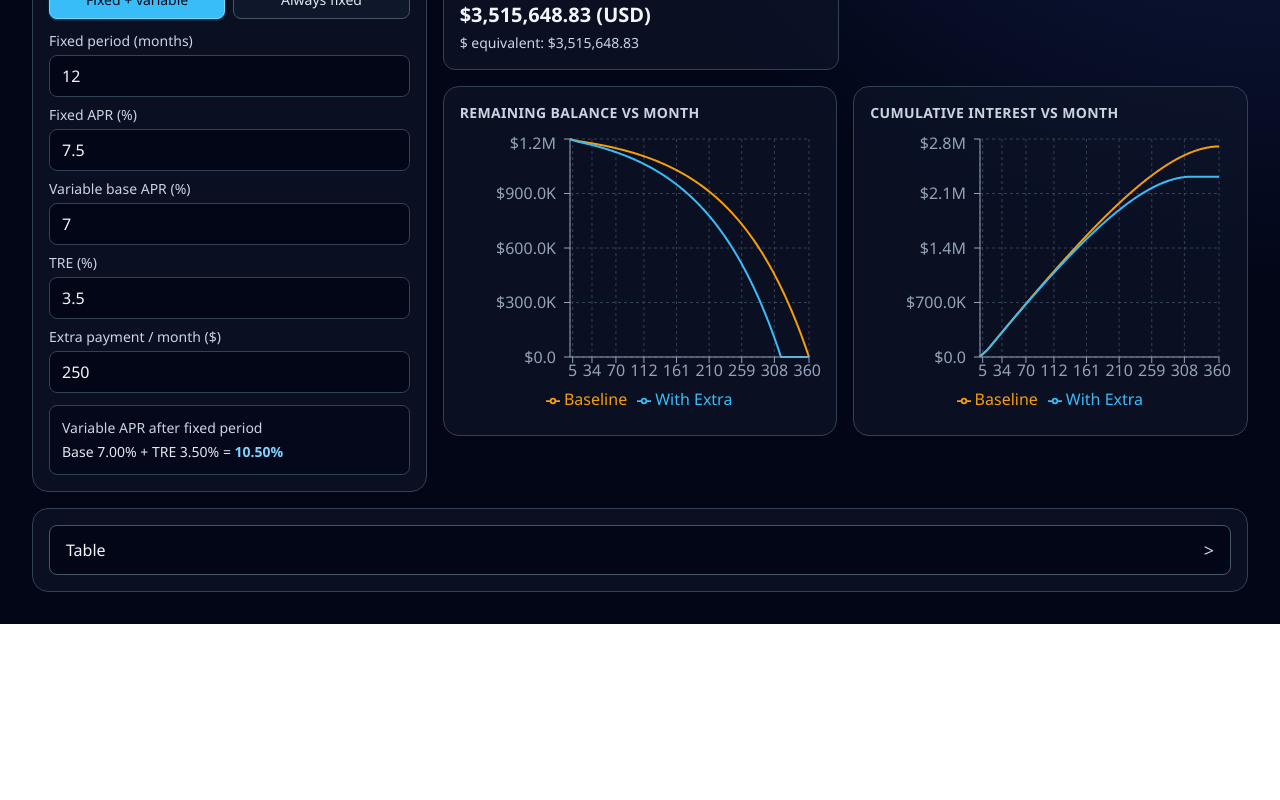
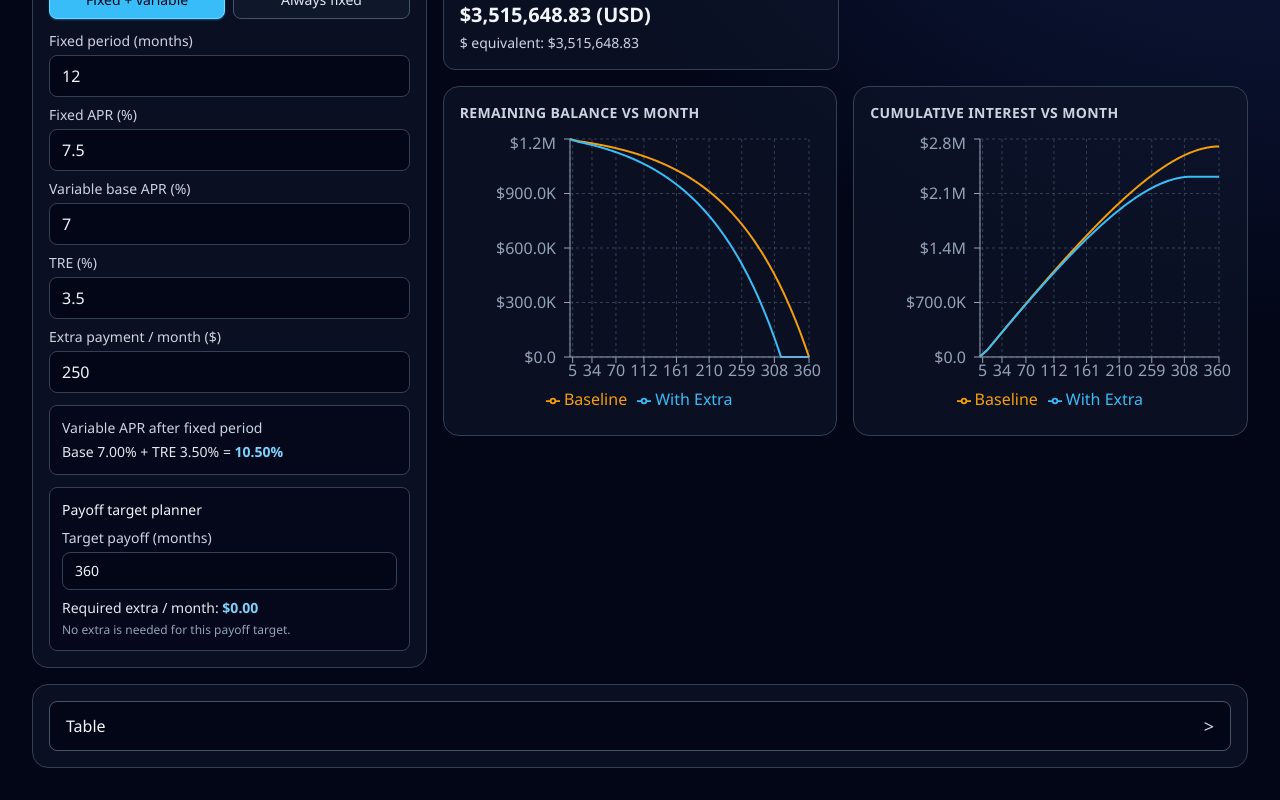
Before and after one commit to maury844/pay-me-now, a React (Vite) app: page / in a window 1280 px wide. Shown: the part 478-1278 px from the top of the page. Before the commit the page ends 1102 px from the top, so only its background shows below. Built offline with nearby package versions, Linux system fonts and the light colour scheme.

Commit message:
feat: add calculation of extra for an expected date finish

```diff
--- a/src/App.tsx
+++ b/src/App.tsx
@@ -5,7 +5,7 @@ import { InputsCard } from './components/InputsCard';
 import { SummaryCards } from './components/SummaryCards';
 import { useDebouncedValue } from './hooks/useDebouncedValue';
 import { useExchangeRate } from './hooks/useExchangeRate';
-import { simulate } from './simulation';
+import { calculateRequiredMonthlyExtra, simulate } from './simulation';
 import type { CurrencyCode, InputState, RateMode, TermUnit } from './types/app';
 import { buildChartRows, toSafeNumber } from './utils/simulationView';
 
@@ -25,6 +25,9 @@ function App() {
   const [termUnit, setTermUnit] = useState<TermUnit>('years');
   const [rateMode, setRateMode] = useState<RateMode>('FIXED_PLUS_VARIABLE');
   const [inputs, setInputs] = useState<InputState>(defaultInputs);
+  const [targetPayoffMonths, setTargetPayoffMonths] = useState(
+    defaultInputs.termValue * 12,
+  );
   const [currency, setCurrency] = useState<CurrencyCode>('USD');
   const { exchangeRate, resolvedExchangeRate, onExchangeRateChange } =
     useExchangeRate(currency);
@@ -76,6 +79,14 @@ function App() {
     simulationConfig,
     CALCULATION_DEBOUNCE_MS,
   );
+  const normalizedTargetPayoffMonths = Math.max(
+    1,
+    Math.round(toSafeNumber(targetPayoffMonths)),
+  );
+  const { debouncedValue: debouncedTargetPayoffMonths } = useDebouncedValue(
+    normalizedTargetPayoffMonths,
+    CALCULATION_DEBOUNCE_MS,
+  );
 
   const baselineResult = useMemo(
     () =>
@@ -109,6 +120,22 @@ function App() {
     0,
     baselineResult.totalInterest - extraResult.totalInterest,
   );
+  const requiredExtraResult = useMemo(
+    () =>
+      calculateRequiredMonthlyExtra(
+        {
+          ...debouncedSimulationConfig,
+          monthlyExtra: 0,
+          mode: 'KEEP_PAYMENT',
+        },
+        debouncedTargetPayoffMonths,
+      ),
+    [debouncedSimulationConfig, debouncedTargetPayoffMonths],
+  );
+  const requiredExtraPerMonth = useMemo(() => {
+    if (currency === 'USD') return requiredExtraResult.requiredMonthlyExtra;
+    return requiredExtraResult.requiredMonthlyExtra * resolvedExchangeRate;
+  }, [currency, requiredExtraResult.requiredMonthlyExtra, resolvedExchangeRate]);
   const totalPaidSoFar = useMemo(
     () =>
       extraResult.rows.reduce((sum, row) => {
@@ -142,10 +169,16 @@ function App() {
             termMonths={termMonths}
             rateMode={rateMode}
             variableTotalApr={variableTotalApr}
+            targetPayoffMonths={targetPayoffMonths}
+            requiredExtraPerMonth={requiredExtraPerMonth}
+            noExtraNeededForTarget={requiredExtraResult.noExtraNeeded}
             currency={currency}
             exchangeRate={exchangeRate}
             onTermUnitChange={setTermUnit}
             onRateModeChange={setRateMode}
+            onTargetPayoffMonthsChange={(value) =>
+              setTargetPayoffMonths(Number(value))
+            }
             onCurrencyChange={setCurrency}
             onExchangeRateChange={onExchangeRateChange}
             onInputChange={updateInput}
--- a/src/components/InputsCard.tsx
+++ b/src/components/InputsCard.tsx
@@ -1,6 +1,6 @@
 import type { CurrencyCode, InputState, RateMode, TermUnit } from '../types/app'
 import { classNameHelper } from '../utils/classNameHelper'
-import { getCurrencyInputLabel } from '../utils/format'
+import { formatCurrency, getCurrencyInputLabel } from '../utils/format'
 import { Card } from './ui/Card'
 
 type InputsCardProps = {
@@ -9,10 +9,14 @@ type InputsCardProps = {
   termMonths: number
   rateMode: RateMode
   variableTotalApr: string
+  targetPayoffMonths: number
+  requiredExtraPerMonth: number
+  noExtraNeededForTarget: boolean
   currency: CurrencyCode
   exchangeRate: number
   onTermUnitChange: (next: TermUnit) => void
   onRateModeChange: (next: RateMode) => void
+  onTargetPayoffMonthsChange: (value: string) => void
   onCurrencyChange: (next: CurrencyCode) => void
   onExchangeRateChange: (value: string) => void
   onInputChange: (key: keyof InputState, value: string) => void
@@ -48,15 +52,20 @@ export function InputsCard({
   termMonths,
   rateMode,
   variableTotalApr,
+  targetPayoffMonths,
+  requiredExtraPerMonth,
+  noExtraNeededForTarget,
   currency,
   exchangeRate,
   onTermUnitChange,
   onRateModeChange,
+  onTargetPayoffMonthsChange,
   onCurrencyChange,
   onExchangeRateChange,
   onInputChange,
 }: InputsCardProps) {
   const currencyLabel = getCurrencyInputLabel(currency)
+  const requiredExtraDisplay = formatCurrency(requiredExtraPerMonth, currency)
 
   return (
     <Card className='lg:col-span-4'>
@@ -213,6 +222,27 @@ export function InputsCard({
             </p>
           </div>
         )}
+
+        <div className='rounded-lg border border-slate-700 bg-slate-950/70 p-3 text-sm text-slate-300'>
+          <p className='font-medium text-slate-100'>Payoff target planner</p>
+          <div className='mt-2'>
+            <NumberField
+              label='Target payoff (months)'
+              value={targetPayoffMonths}
+              min='1'
+              onChange={onTargetPayoffMonthsChange}
+            />
+          </div>
+          <p className='mt-2 text-slate-200'>
+            Required extra / month:{' '}
+            <span className='font-semibold text-sky-300'>{requiredExtraDisplay}</span>
+          </p>
+          <p className='mt-1 text-xs text-slate-400'>
+            {noExtraNeededForTarget
+              ? 'No extra is needed for this payoff target.'
+              : 'Apply this value in Extra payment / month to hit the target.'}
+          </p>
+        </div>
       </div>
     </Card>
   )
--- a/src/simulation.ts
+++ b/src/simulation.ts
@@ -25,6 +25,13 @@ export type SimResult = {
   payoffMonths: number
   totalInterest: number
   variableTotalApr: number
+}
+
+export type RequiredExtraResult = {
+  requiredMonthlyExtra: number
+  targetPayoffMonths: number
+  projectedPayoffMonths: number
+  noExtraNeeded: boolean
 }
 
 const toCurrency = (value: number): number => {
@@ -59,6 +66,10 @@ const clampNonNegative = (value: number): number => {
 const clampIntegerNonNegative = (value: number): number => {
   if (!Number.isFinite(value)) return 0
   return Math.max(0, Math.round(value))
+}
+
+const roundUpToCents = (value: number): number => {
+  return Math.ceil(value * 100) / 100
 }
 
 export const simulate = (rawConfig: SimConfig): SimResult => {
@@ -138,3 +149,62 @@ export const simulate = (rawConfig: SimConfig): SimResult => {
     variableTotalApr,
   }
 }
+
+export const calculateRequiredMonthlyExtra = (
+  rawConfig: SimConfig,
+  targetPayoffMonthsRaw: number,
+): RequiredExtraResult => {
+  const targetPayoffMonths = Math.max(1, clampIntegerNonNegative(targetPayoffMonthsRaw))
+  const baseline = simulate({ ...rawConfig, monthlyExtra: 0, mode: 'KEEP_PAYMENT' })
+
+  if (baseline.payoffMonths <= targetPayoffMonths) {
+    return {
+      requiredMonthlyExtra: 0,
+      targetPayoffMonths,
+      projectedPayoffMonths: baseline.payoffMonths,
+      noExtraNeeded: true,
+    }
+  }
+
+  const maxExtra = clampNonNegative(rawConfig.principal)
+  let low = 0
+  let high = maxExtra
+
+  for (let iteration = 0; iteration < 40; iteration += 1) {
+    const mid = (low + high) / 2
+    const payoffMonths = simulate({
+      ...rawConfig,
+      monthlyExtra: mid,
+      mode: 'KEEP_PAYMENT',
+    }).payoffMonths
+
+    if (payoffMonths <= targetPayoffMonths) {
+      high = mid
+    } else {
+      low = mid
+    }
+  }
+
+  let requiredMonthlyExtra = roundUpToCents(high)
+  let projectedPayoffMonths = simulate({
+    ...rawConfig,
+    monthlyExtra: requiredMonthlyExtra,
+    mode: 'KEEP_PAYMENT',
+  }).payoffMonths
+
+  while (projectedPayoffMonths > targetPayoffMonths) {
+    requiredMonthlyExtra = roundUpToCents(requiredMonthlyExtra + 0.01)
+    projectedPayoffMonths = simulate({
+      ...rawConfig,
+      monthlyExtra: requiredMonthlyExtra,
+      mode: 'KEEP_PAYMENT',
+    }).payoffMonths
+  }
+
+  return {
+    requiredMonthlyExtra,
+    targetPayoffMonths,
+    projectedPayoffMonths,
+    noExtraNeeded: requiredMonthlyExtra === 0,
+  }
+}
```
Also changed, not shown: 1 other file (tests, documents, lock files or other folders).
